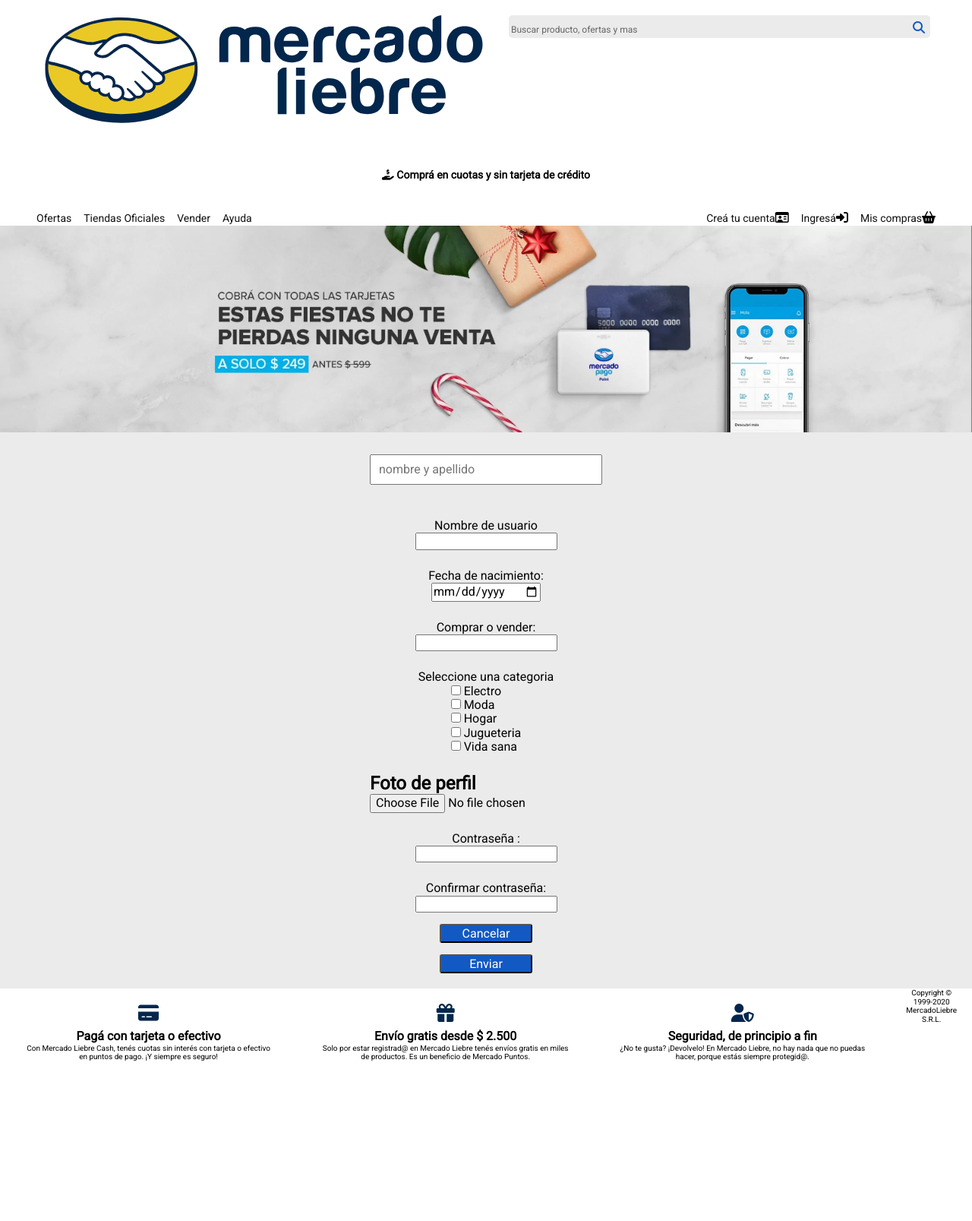
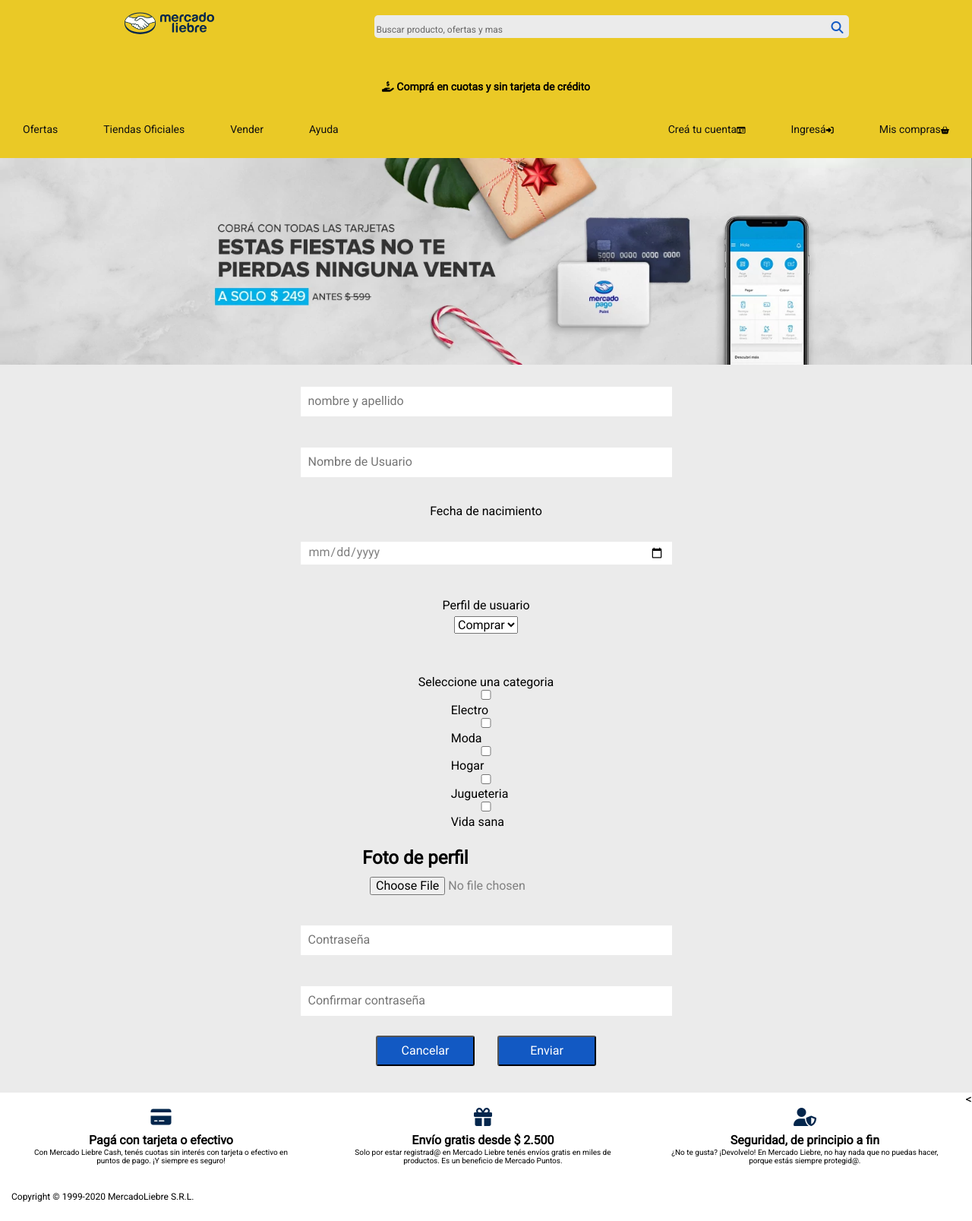
Before and after one commit to ingenieroRik/MercadoLiebre, a website: page views/register.html in a window 1280 px wide. Shown: the whole page at 76% size. Before the commit the page ends 1407 px from the top, so only its background shows below. Drawn offline with Linux system fonts and the light colour scheme; files that its build step writes are made by us from their sources.

Commit message:
corri camioncito a derecha

```diff
--- /dev/null
+++ b/public/css/header-footer.css
@@ -0,0 +1,170 @@
+*{
+    margin:0;
+    padding:0;
+    box-sizing: border-box;
+    text-decoration: none;
+    list-style-type: none;
+}
+
+
+:root {
+  --amarillo: #eac926;
+  --azul: #03264c;
+  --celeste: #1259c3;
+  --grisOscuro: #666;
+  --grisClaro: #ebebeb;
+  --verde: #39b54a;
+}
+/* ----------------------  header ----------------------*/
+.logo {
+    width: 40%;
+  }
+  .boton {
+    width: 30%;
+    height: 20%;
+    text-align:center;
+  }
+  .botonb {
+    background-color: var(--grisClaro) ;
+    width: 50%;
+    border-radius: 5px;
+    height: 30px;
+    display: flex;
+    padding-top: 8px;
+    margin-top: 5px;
+    margin-left: 30px;
+  }
+  .ofertas {
+    font-size: 8px;
+    margin-left: 3px;
+    color: var(--grisOscuro);
+    padding-top: 2px;
+  }
+
+  .lupa {
+    color: var(--celeste);
+
+    padding-right: 7px;
+    margin-left: auto;
+  }
+  header {
+    background-color: var(--amarillo);
+  }
+  .navbar {
+    display:none;
+  }
+
+  .buscar-lupa {
+   /* height: 40px;*/
+   padding: 15px;
+    display: flex;
+    justify-content: center;
+  }
+  .compraCuotas {
+    text-align: center;
+    font-size: 14px;
+    margin-top: 40px;
+    margin-bottom: 40px;
+  }
+  .burger-menu {
+    text-align: center;
+    margin-bottom: 20px;
+  }
+  .burger {
+    color: var(--grisClaro);
+    background-color: var(--celeste);
+    border-radius: 10%;
+    padding: 10px;
+  }
+  .banner {
+    width: 100%;
+    margin-bottom: -5px;
+  }
+
+
+
+/*--------------------------footer--------------------*/
+footer{
+    box-sizing: border-box;
+  }
+  .pie-pagina {
+    width: 100%;
+    display: flex;
+    flex-direction: column;
+    justify-content: space-evenly;
+    text-align: center;
+  }
+  .sector-footer{
+    text-align: center;
+    width:100%;
+    padding: 10px;
+  }
+
+  .icono-footer{
+    color:var(--azul);
+    font-size:x-large;
+    margin: 10px;
+  }
+  .titulo-footer {
+    font-size: 16px;
+  }
+  .texto-footer {
+    font-size: 10px;
+    padding-left: 20px;
+    padding-right: 20px;
+  }
+  .copyright {
+    margin: auto;
+    text-align:left;
+    padding: 25px 15px ;
+  }
+
+  /* para agrandar y achicar figura  20% */
+  .icono-footer:hover {
+  -webkit-transform: scale(1.2);
+  color: var(--celeste);
+  }
+  /*  tablets    */
+@media (min-width:361px){
+    .burger-menu{
+        display: none;
+      }
+      .navbar {
+        display: flex;
+        justify-content: space-between;
+        margin-bottom: 20px;
+        font-size: 10px;
+      }
+      .navbar ul {
+        list-style: none;
+        display: flex;
+      }
+      .navbar li{
+        margin: 0 4px 4px ;
+
+      }
+      .navbar a{
+        color: #111;
+        font-size: 14px;
+      }
+      .pie-pagina {
+        flex-direction: row;
+        justify-content: space-around;
+      }
+    }
+    /*   notebook   */
+@media (min-width:769px){
+
+    .navbar ul {
+      display: flex;
+    }
+    .navbar li{
+        margin: 0 30px 10px ;
+
+      }
+
+
+    .burger-menu{
+      display: none;
+    }
+}
--- a/public/css/login.css
+++ b/public/css/login.css
@@ -1,5 +1,4 @@
 /************* Mobile *********************/
-
 
 .principal{
     background-color: #ebebeb;
@@ -7,6 +6,7 @@
     flex-direction: column;
     align-items: center;
     justify-content: flex-start;
+    padding: 50px 0 50px;
 }
 
 .form-registro{
--- a/public/css/register.css
+++ b/public/css/register.css
@@ -1,3 +1,5 @@
+
+/*
 *{
     margin:0;
     padding:0;
@@ -15,9 +17,11 @@
   --grisClaro: #ebebeb;
   --verde: #39b54a;
 }
+
 body {
   font-family: "Roboto", sans-serif;
 }
+*/
 .registro {
     background-color: #ebebeb;
     display: flex;
@@ -25,35 +29,57 @@
     align-items: center;
     justify-content: flex-start;
     padding-bottom: 20px;
-
 }
 .formulario {
     display: flex;
     flex-direction: column;
     align-items: center;
 }
-.nombre {
+.nombre, .nombre-usuario{
     display: block;
     margin-bottom: 20px;
+    width: 96%;
+    background-color: #ffffff;
+    margin-top: 30px;
+    height: 30px;
+}
+input {
     width: 100%;
-    background-color: #ffffff;
-    border-radius: 8px;
-    margin-top: 30px;
+    padding: 10px;
+    color: gray;
+    border: none;
 }
-.nombre input {
-    width: 100%;
-    height: 40px;
-    padding: 10px;
-}
+
 label, .foto {
     margin-top: 25px;
 }
+.comprar-vender, .fecha  {
+    margin: 5px 0 30px;
 
-button {
+}
+.reg-reset {
+    display: flex;
+    flex-direction: row;
+    justify-content: space-around;
+    align-items: center;
+}
+.register , .reset {
     margin-top: 15px;
     background-color: var(--celeste);
     color: #ffffff;
-    width: 40%;
+    width:50%;
     border-radius: 3px;
-    height: 25px;
+    height: 40px;
+    width: 130px;
+    margin: 15px;
 }
+.register:hover , .reset:hover{
+    background-color: #0022AA;
+
+}
+/*  tablets    */
+@media (min-width:361px){
+    .nombre, .nombre-usuario {
+        width: 150%;
+    }
+    }
--- a/public/css/styles.css
+++ b/public/css/styles.css
@@ -18,68 +18,7 @@
 body {
   font-family: "Roboto", sans-serif;
 }
-.logo {
-  width: 50%;
-}
-.boton {
-  width: 30%;
-  height: 20%;
-  text-align:center;
-}
-.botonb {
-  background-color: var(--grisClaro) ;
 
-  width: 50%;
-  /*width: 150px;*/
-  border-radius: 5px;
-  height: 30px;
-  display: flex;
-  padding-top: 8px;
-  margin-top: 5px;
-  margin-left: 30px;
-}
-.ofertas {
-  font-size: 8px;
-  margin-left: 3px;
-  color: var(--grisOscuro);
-  padding-top: 2px;
-}
-
-.lupa {
-  color: var(--celeste);
-
-  padding-right: 7px;
-  margin-left: auto;
-}
-header {
-  background-color: var(--amarillo);
-}
-.navbar {
-  display:none;
-}
-
-.buscar-lupa {
- /* height: 40px;*/
- padding: 15px;
-  display: flex;
-  justify-content: center;
-}
-.compraCuotas {
-  text-align: center;
-  font-size: 14px;
-  margin-top: 40px;
-  margin-bottom: 40px;
-}
-.burger-menu {
-  text-align: center;
-  margin-bottom: 20px;
-}
-.burger {
-  color: var(--grisClaro);
-  background-color: var(--celeste);
-  border-radius: 10%;
-  padding: 10px;
-}
 main {
   width: 100%;
   margin: auto;
@@ -105,10 +44,6 @@
   max-width: 90%;
   margin-bottom: 20px;
 }
-.banner {
-  width: 100%;
-  margin-bottom: -5px;
-}
 .seccion1 {
   display: flex;
   flex-direction: row;
@@ -133,9 +68,7 @@
 }
 .container1{
   width: 100%;
-  border: solid 2px var(--grisClaro) ;
   margin: 0;
-
 }
 .container2{
   border-top: solid 1px var(--grisClaro) ;
@@ -145,22 +78,32 @@
 .container3{
   border-top: solid 1px var(--grisClaro) ;
   background-color: white;
+
 }
 .cont-circulo {
   display: flex;
-  justify-content: center;
+  justify-content:flex-end;
   padding-bottom: 8px;
+  margin-right: 20px;
 }
 .camioncito{
   color: var(--verde);
   margin-top: 5px;
 }
+.container3:hover .circulo{
+  transform: rotateZ(-90deg);
+
+}
+
 .circulo {
   width: 30px;
   height: 30px;
   border-radius: 50%;
   border: solid 1px var(--verde);
   text-align: center;
+
+  transition: .5s;
+
 }
 .precio-dto {
   display: flex;
@@ -182,107 +125,28 @@
   text-align: center;
 }
 
-/*--------------------------footer--------------------*/
-footer{
-  box-sizing: border-box;
-}
-.pie-pagina {
-  width: 100%;
-  display: flex;
-  flex-direction: column;
-  justify-content: space-evenly;
-  text-align: center;
-}
-.sector-footer{
-  text-align: center;
-  width:100%;
-  padding: 10px;
-}
-
-.icono-footer{
-  color:var(--azul);
-  font-size:x-large;
-  margin: 10px;
-}
-.titulo-footer {
-  font-size: 16px;
-}
-.texto-footer {
-  font-size: 10px;
-  padding-left: 20px;
-  padding-right: 20px;
-}
-
-/* para agrandar y achicar figura  20% */
-.icono-footer:hover {
--webkit-transform: scale(1.2);
-color: var(--celeste);
-}
-/*
-.container1:hover {
-  -webkit-transform: scale(1.1);
-}
-*/
-.container1:hover .descripcion {
-    display: block;
-    text-align: center;
-    padding-top: 1rem;
-  }
-.cont-circulo:hover .camioncito {
-    transform: rotateZ(360deg);
-    right: 40px;
-}
-
 
 /*  tablets    */
 @media (min-width:361px){
-  .container1{box-shadow: 0px 0px 10px rgb(100, 100, 100);
+  .container1:hover {box-shadow: 0px 0px 10px var(--grisOscuro);
   }
-  .burger-menu{
-    display: none;
-  }
+
   .ofertas {
     font-size: 14px;
   padding-top: 3PX;
   }
-  .navbar {
-    display: flex;
-    justify-content: space-between;
-    margin-bottom: 20px;
-  }
-  .navbar ul {
-    list-style: none;
-    display: flex;
-  }
-  .navbar li{
-    margin: 0 8px;
-  }
-  .navbar a{
-    color: #111;
-    font-size: 14px;
-  }
+
   .container1 {
 
     width: 45%;
 
   }
-  .pie-pagina {
-    flex-direction: row;
-    justify-content: space-around;
-  }
+
 }
-
 
 /*   notebook   */
 @media (min-width:769px){
 
-  .navbar ul {
-    display: flex;
-  }
-
-  .burger-menu{
-    display: none;
-  }
   .ofertas {
     font-size: 12px;
     padding-top: 5px;
@@ -290,11 +154,9 @@
   .container1{
     width: 21%;
   }
-
-}
-@media (min-width: 1200px){
-  .navbar, .buscar-lupa {
-    max-width: 1200px;
-    margin: auto;
+  .container1:hover .descripcion {
+    display: block;
+    text-align: center;
+    padding-top: 1rem;
   }
 }
--- a/views/register.html
+++ b/views/register.html
@@ -1,5 +1,7 @@
 <!DOCTYPE html>
+<html lang="es">
 
+<head>
 <meta charset="UTF-8" />
 <meta http-equiv="X-UA-Compatible" content="IE=edge" />
 <meta name="viewport" content="width=device-width, initial-scale=1.0" />
@@ -9,15 +11,18 @@
 
 <script src="https://kit.fontawesome.com/c0e6f14933.js" crossorigin="anonymous"></script>
 <link href="https://fonts.googleapis.com/css2?family=Roboto&display=swap" rel="stylesheet" />
-
+<link rel="stylesheet" href="css/header-footer.css" />
 <link rel="stylesheet" href="css/styles.css" />
 <link rel="stylesheet" href="css/register.css" />
 <title>Register</title>
-<html lang="en">
-<head>
+</head>
+
+<body>
+    <header>
         <section class="buscar-lupa">
+            <a href="/">
                  <img class="logo" src="/images/logo-mercado-liebre.svg" alt="logo" />
-
+            </a>
             <div class="botonb">
                 <p class="ofertas">Buscar producto, ofertas y mas</p>
                 <div class="lupa"><i class="fas fa-search"></i></div>
@@ -39,7 +44,7 @@
         </ul>
         <ul class="navbar-der">
             <li><a href="/register">Creá tu cuenta</a><i class="far fa-id-card"></i></li>
-            <li><a href="#">Ingresá</a><i class="fas fa-sign-in-alt"></i></li>
+            <li><a href="/login">Ingresá</a><i class="fas fa-sign-in-alt"></i></li>
             <li><a href="#">Mis compras</a><i class="fas fa-shopping-basket"></i></li>
         </ul>
     </nav>
@@ -53,9 +58,6 @@
     </div>
     </header>
 
-
-
-</head>
 <body>
     <section class="registro">
         <form action="/registro" method="POST" class="formulario">
@@ -63,14 +65,20 @@
 
                 <input type="text" name="nombre" id="nombre" placeholder="nombre y apellido" required minlength="12">
             </div>
-            <label for="nombreUsuario">Nombre de usuario</label>
-            <input type="text" name="nombreUsuario" id="nombreUsuario">
+            <div class="nombre-usuario">
+                <input outline="none"  type="text" name="nombreUsuario" id="nombreUsuario" placeholder="Nombre de Usuario" required minlength="12">
+            </div>
 
-             <label for="fechaNacimiento">Fecha de nacimiento:</label>
-            <input type="date" name="fechaNacimiento" id="fechaNacimiento">
+            <label >Fecha de nacimiento</label>
+            <input  class="nombre" type="date" name="fechaNacimiento" id="fechaNacimiento" required>
 
-            <label for="perfil">Comprar o vender:</label>
-            <input type="text" name="perfil" id="perfil">
+            <label>Perfil de usuario</label>
+            <select name="comprar-vender" id="comprar-vender" class="comprar-vender" required>
+                <option value="comprar">Comprar</option>
+                <option value="vender">Vender</option>
+            </select>
+
+
 
             <label>Seleccione una categoria</label>
 
@@ -101,20 +109,24 @@
                 <input type="file" name="foto" id="foto" required>
             </div>
 
-            <label for="contraseña">Contraseña :</label>
-            <input type="password" name="password" id="password">
+            <div class="nombre">
+            <input type="password" name="password" id="password" placeholder="Contraseña">
+            </div>
+            <div class="nombre">
+            <input type="password" name="confirmarpassword" id="confirmarpassword" placeholder="Confirmar contraseña">
+            </div>
 
-            <label for="confirmarpassword">Confirmar contraseña:</label>
-            <input type="password" name="confirmarpassword" id="confirmarpassword">
-
-
-            <button type="reset">Cancelar</button>
-            <button type="submit">Enviar</button>
-
+            <div class="reg-reset">
+            <button class="reset" type="reset">Cancelar</button>
+            <button class="register" type="submit">Enviar</button>
+            </div>
 
         </form>
+
     </section>
-    <footer class="pie-pagina">
+
+    <footer>
+    <section class="pie-pagina">
         <section class="sector-footer">
             <i class="fas fa-credit-card icono-footer"></i>
             <h2 class="titulo-footer">Pagá con tarjeta o efectivo</h2>
@@ -142,11 +154,10 @@
                 hacer, porque estás siempre protegid@.
             </p>
         </section>
-        <br />
-        <section>
-            <p class="texto-footer">Copyright © 1999-2020 MercadoLiebre S.R.L.</p>
-            <p></p>
+        <
     </section>
+            <p class="copyright">Copyright © 1999-2020 MercadoLiebre S.R.L.</p>
+
     </footer>
 </body>
 
```
Also changed, not shown: views/home.html (+9 -7 lines), views/login.html (+11 -9 lines). Lines whose indentation alone changed are shown as unchanged.
